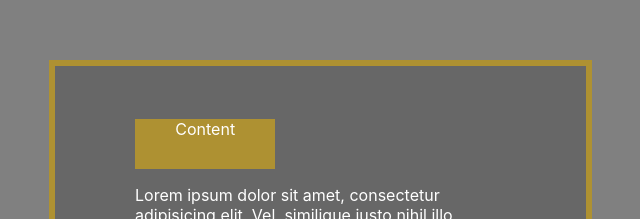
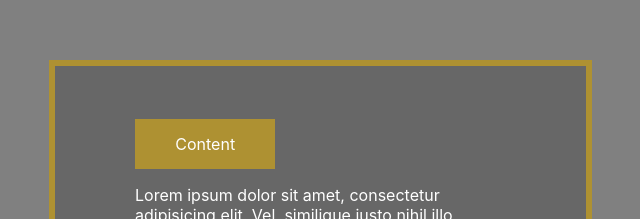
Before and after one commit to vallgroup/Torque-Northern-Trust, a React (Create React App) app in the folder src/app/: page / in a window 1280 px wide. Shown: the part 106-325 px from the top of the page, without its empty margins (51-691 px from the left). Built offline with nearby package versions, Linux system fonts and the light colour scheme; no server answers.

Commit message:
fixed home styles directory, small style changes to homepage and events

```diff
--- a/src/app/src/components/Events/Events.styles.js
+++ b/src/app/src/components/Events/Events.styles.js
@@ -32,4 +32,7 @@ export const EventButton = styled.div`
   height: 35px;
   width: 100px;
   border: 3px solid white;
+  display: flex;
+  align-items: center;
+  justify-content: center;
 `;
--- a/src/app/src/components/HomePage/BottomDescription.js
+++ b/src/app/src/components/HomePage/BottomDescription.js
@@ -1,5 +1,5 @@
 import React from "react";
-import { BottomDescriptionContainer } from "./styles/homePage";
+import { BottomDescriptionContainer } from "./Home.styles";
 
 export default function BottomDescription() {
   return (
--- a/src/app/src/components/HomePage/DisplayBox.js
+++ b/src/app/src/components/HomePage/DisplayBox.js
@@ -3,7 +3,7 @@ import {
   DisplayContainer,
   DisplayBoxTitle,
   DisplayInnerContainer
-} from "./styles/homePage";
+} from "./Home.styles";
 
 export default function DisplayBox() {
   return (
--- a/src/app/src/components/HomePage/styles/homePage.js
+++ b/src/app/src/components/HomePage/Home.styles.js
@@ -39,6 +39,9 @@ export const DisplayBoxTitle = styled.div`
   width: 40%;
   height: 50px;
   text-align: center;
+  display: flex;
+  justify-content: center;
+  align-items: center;
 `;
 
 export const LeftSideContainer = styled.div`
--- a/src/app/src/components/HomePage/HomePage.js
+++ b/src/app/src/components/HomePage/HomePage.js
@@ -1,5 +1,5 @@
 import React from "react";
-import { HomePageContainer, LeftSideContainer } from "./styles/homePage";
+import { HomePageContainer, LeftSideContainer } from "./Home.styles";
 import SideBar from "./SideBar";
 import DisplayBox from "./DisplayBox";
 import TimeDateDisplay from "./TimeDateDisplay";
--- a/src/app/src/components/HomePage/MenuItem.js
+++ b/src/app/src/components/HomePage/MenuItem.js
@@ -1,5 +1,5 @@
 import React from "react";
-import { MenuItemContainer } from "./styles/homePage";
+import { MenuItemContainer } from "./Home.styles";
 import { useHistory } from "react-router-dom";
 
 export default function MenuItem({ item }) {
--- a/src/app/src/components/HomePage/SideBar.js
+++ b/src/app/src/components/HomePage/SideBar.js
@@ -1,5 +1,5 @@
 import React, { useEffect } from "react";
-import { SideBarContainer } from "./styles/homePage";
+import { SideBarContainer } from "./Home.styles";
 import MenuItem from "./MenuItem";
 import { useNortherTrustActions } from "../../redux/hooks/commands/useNorthernTrustActions";
 import { useMenuItems } from "../../redux/hooks/queries/useMenuItems";
--- a/src/app/src/components/HomePage/TimeDateDisplay.js
+++ b/src/app/src/components/HomePage/TimeDateDisplay.js
@@ -1,5 +1,5 @@
 import React from "react";
-import { TimeDateContainer } from "./styles/homePage";
+import { TimeDateContainer } from "./Home.styles";
 
 export default function TimeDateDisplay() {
   return (
```
